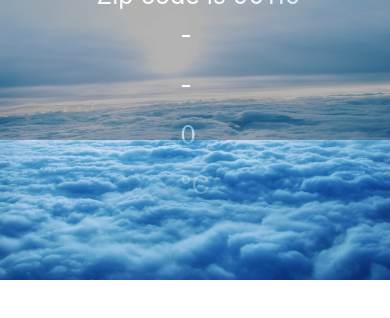
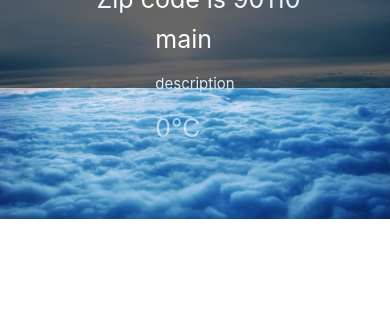
Before and after one commit to YOT-ANAN/react-native, a React Native app: screen / in a window 390 px wide. Shown: the top 318 px of the page. Built offline with nearby package versions, Linux system fonts and the light colour scheme.

Commit message:
finish FlexBox //add

```diff
--- a/components/Forecast.js
+++ b/components/Forecast.js
@@ -7,9 +7,9 @@ export default class Forecast extends React.Component {
         <View >
 
             <Text style={styles.display} >{this.props.main}</Text>
-            <Text style={styles.display} >{this.props.description}</Text>
-            <Text style={styles.display} >{this.props.temp}</Text>
-            <Text style={styles.display} >°C</Text>
+            <Text style={styles.display1} >{this.props.description}</Text>
+            <Text style={styles.display} >{this.props.temp}°C</Text>
+
         </View>
         );
     }
@@ -21,6 +21,13 @@ const styles = StyleSheet.create({
         margin: 10,
         fontSize:25,
         color:'#FFFFFF',
-      }
+    },
+
+    display1:{
+        margin: 10,
+        fontSize:15,
+        color:'#FFFFFF',
+        }
+
 
   });
--- a/components/Weather.js
+++ b/components/Weather.js
@@ -7,14 +7,14 @@ export default class Weather extends React.Component {
         super(props);
         this.state = {
             forecast:{
-                    main: '-', description: '-', temp: 0
+                    main: 'main', description: 'description', temp: 0
             }
         }
     }
   render() {
     return (
 
-      <View >
+      <View>
         <ImageBackground source={require('../bg.jpeg')} style={styles.backdrop} >
             <View style={styles.container} >
             <Text style={styles.display} > { 'Zip code is'} {this.props.zipCode}</Text>
@@ -35,8 +35,8 @@ const styles = StyleSheet.create({
     justifyContent:'center',
     alignItems: 'center',
     backgroundColor: 'rgba(0,0,0,4)',
-    opacity:0.3,
-    height:'50%'
+    opacity:0.6,
+    height:'40%'
 
   },
   display:{
```
